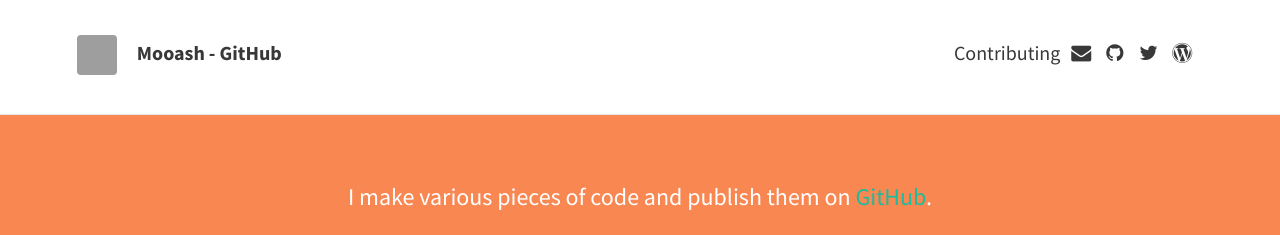
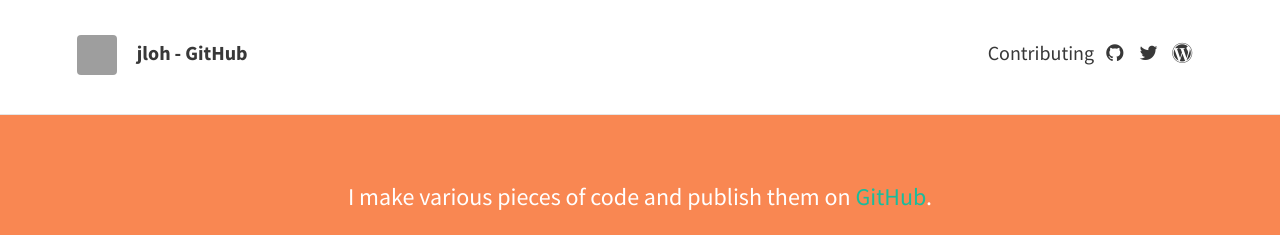
Before and after one commit to Mooash/mooash.github.io, a Jekyll site: the page built from index.html, in a window 1280 px wide. Shown: the top 235 px of the page. Built offline with Jekyll 4.4.1, drawn with Linux system fonts in a browser that asks for light colours; nearby versions of some CDN libraries; the list of posts is cut into pages by our own code; comment, search, counter and statistics services are not loaded; grey boxes are pictures that could not be loaded.

Commit message:
Fixing config file

```diff
--- a/_config.yml
+++ b/_config.yml
@@ -1,33 +1,33 @@
 # SITE CONFIGURATION
 baseurl: "" # the subpath of your site, e.g. /blog/
-url: "https://mooash.github.io" # the base hostname & protocol for your site
+url: "https://jloh.github.io" # the base hostname & protocol for your site
 
 # THEME-SPECIFIC CONFIGURATION
 theme:
   # Meta
-  title: Mooash - GitHub
+  title: jloh - GitHub
   avatar:
   gravatar: 1a5e3debad5f1cc88b8d73cf3d484c15 # Email MD5 hash
-  description: "Mooash's GitHub notes" # used by search engines
+  description: "jloh's GitHub notes" # used by search engines
 
   # Header and footer text
   header_text: >
-     <p>I make various pieces of code and publish them on <a href="https://github.com/Mooash" title="Mooash (James)">GitHub</a>.</p>
+     <p>I make various pieces of code and publish them on <a href="https://github.com/jloh" title="jloh (James)">GitHub</a>.</p>
 
-     <p>Check out my blog <a href="https://www.mooash.me/" title="My blog">here</a>.</p>
+     <p>Check out my blog <a href="https://jloh.co/l/blog" title="My blog">here</a>.</p>
   header_text_feature_image:
   footer_text: >
    Powered by <a href="http://jekyllrb.com">Jekyll</a> with <a href="https://rohanchandra.github.io/project/type/">Type Theme</a>
 
   # Icons
   rss: false
-  email_address: "github@mooash.com" # Full email address, e.g. "sam@example.com"
+  #email_address: "github@mooash.com" # Full email address, e.g. "sam@example.com"
   behance:
   bitbucket:
   dribbble:
   facebook:
   flickr:
-  github: "Mooash"
+  github: "jloh"
   google_plus:
   instagram:
   linkedin:  # Full URL
@@ -37,14 +37,14 @@ theme:
   stack_exchange:  # Full URL
   steam:
   tumblr:
-  twitter: "moo_ash"
-  wordpress: "https://www.mooash.me"
+  twitter: "itsjloh"
+  wordpress: "https://jloh.co/l/blog"
   youtube:
 
   # Scripts
   google_analytics: # Tracking ID, e.g. "UA-000000-01"
   disqus_shortname:
-  katex: true # Enable if using math markup
+  katex: false # Enable if using math markup
 
   # Localization strings
   str_follow_on: "Follow on"
```
